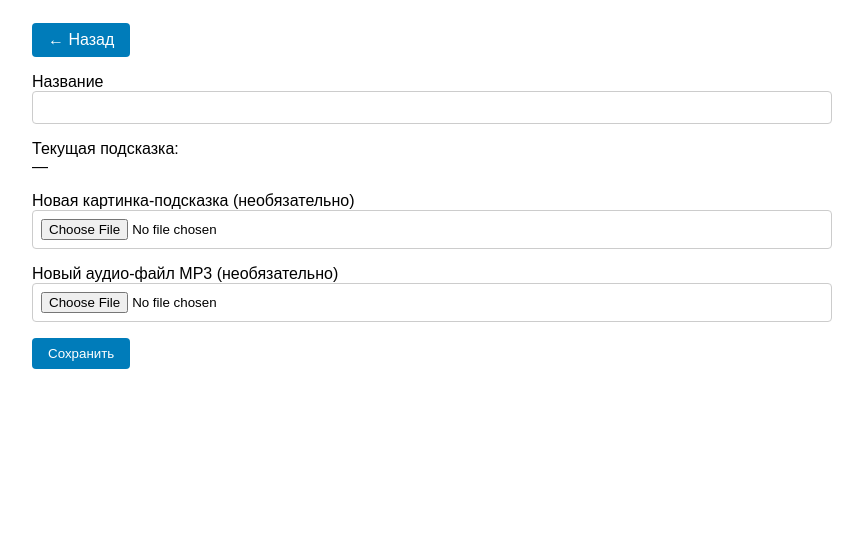
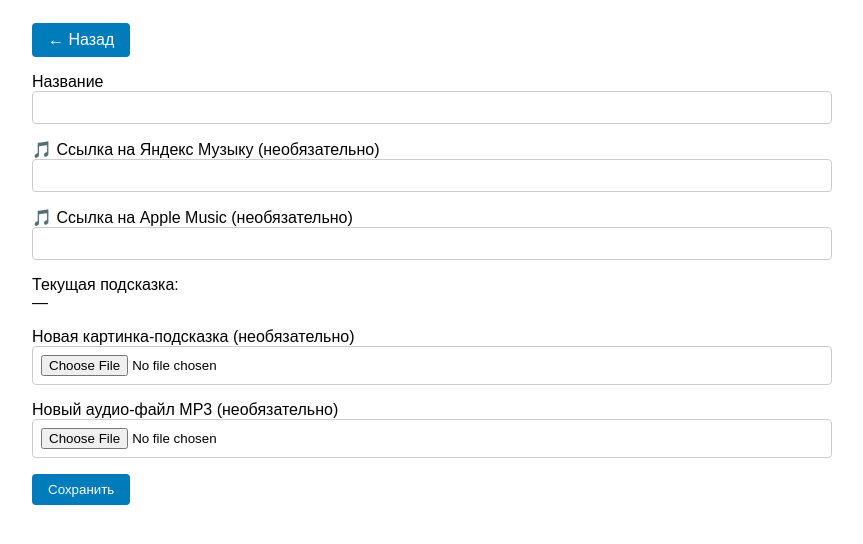
Before and after one commit to music-bingo-bot/hits, a FastAPI app: page /admin_web/edit/1 in a window 1280 px wide. Shown: the part 97-641 px from the top of the page, without its empty margins (208-1071 px from the left). Run offline with FastAPI, Linux system fonts and the light colour scheme; the visitor is signed in with stand-in values (Sample User, id 1); data that the repository does not hold is empty; parts of the project's set-up code (start-up, migrations or seed data) failed here and were passed over.

Commit message:
Update edit_track.html

```diff
--- a/hits-bot/templates/edit_track.html
+++ b/hits-bot/templates/edit_track.html
@@ -48,6 +48,18 @@
       <input type="text" name="title" value="{{ row[1] }}">
     </label>
   </p>
+
+  <p>
+    <label>🎵 Ссылка на Яндекс Музыку (необязательно)<br>
+      <input type="text" name="yandex_url" value="{{ row[4] }}">
+    </label>
+  </p>
+  <p>
+    <label>🎵 Ссылка на Apple Music (необязательно)<br>
+      <input type="text" name="apple_url" value="{{ row[5] }}">
+    </label>
+  </p>
+
   <p>
     Текущая подсказка:<br>
     {% if row[2] %}
```
